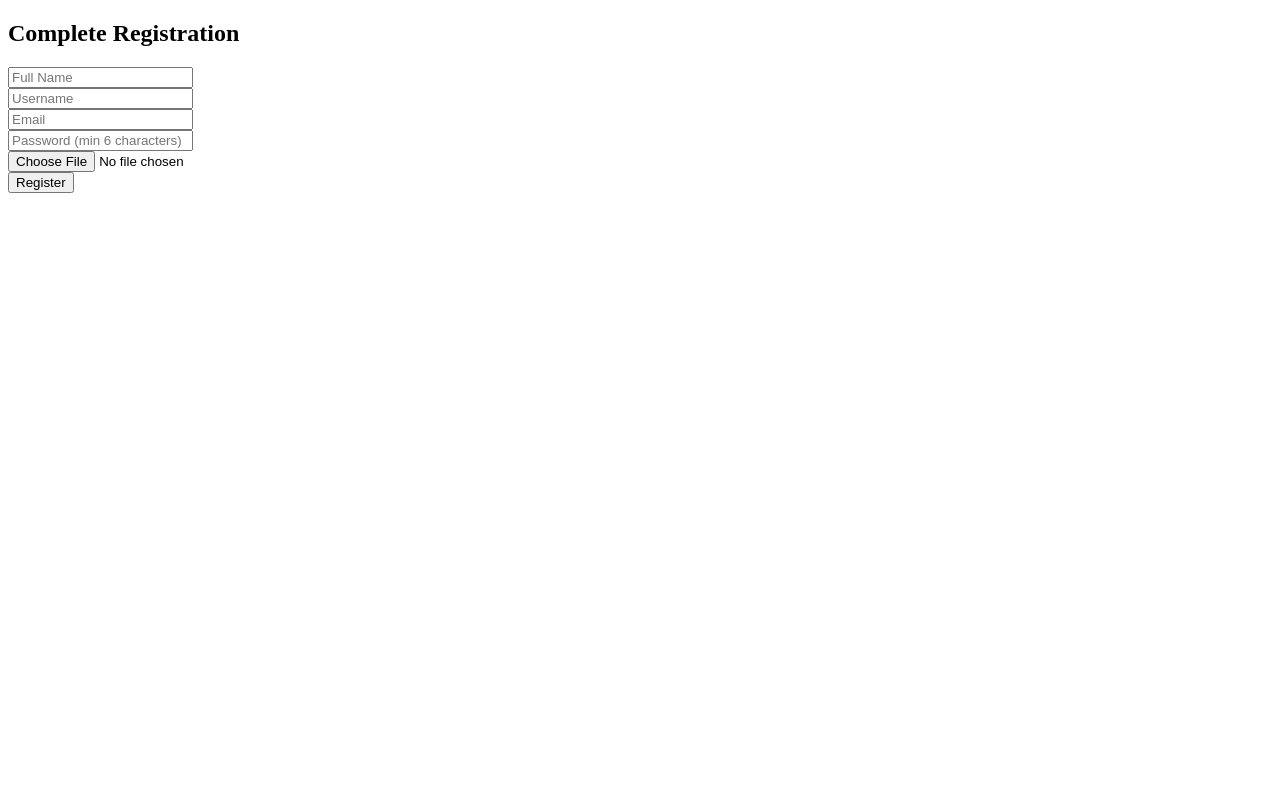
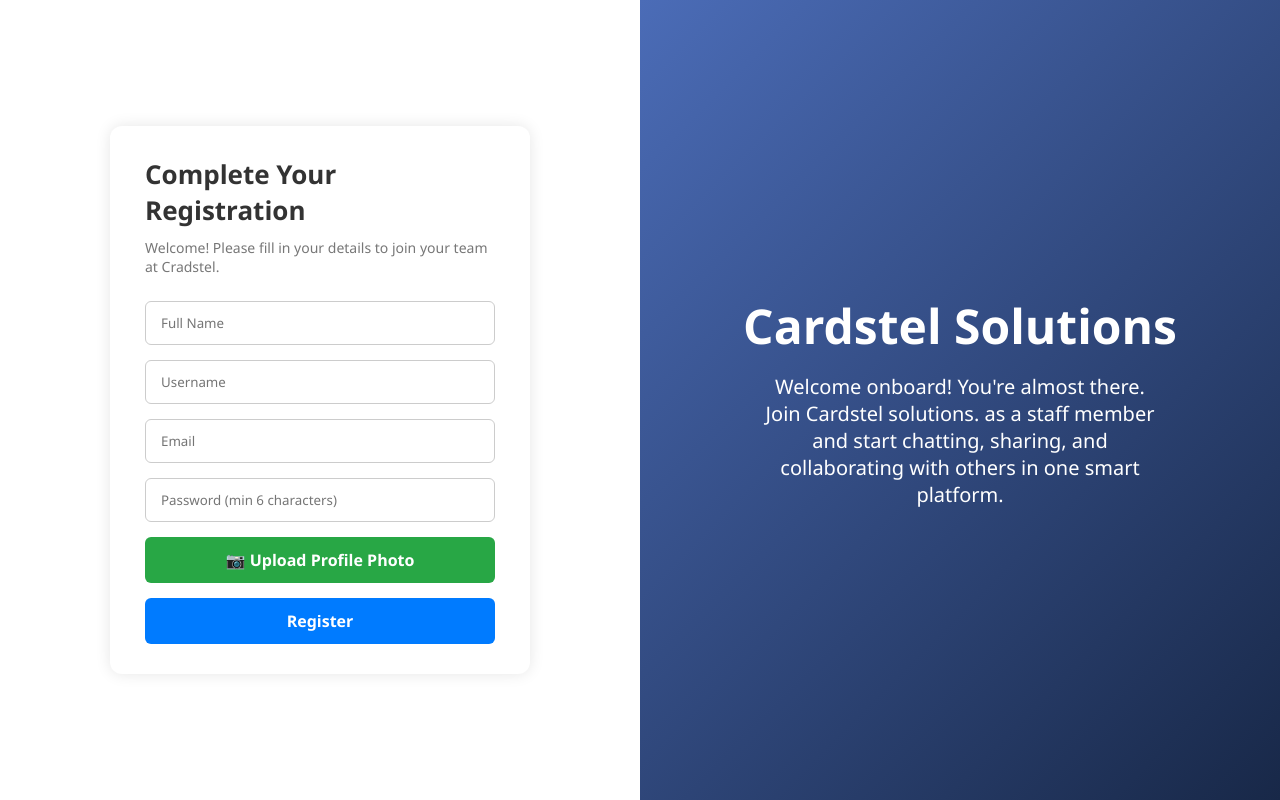
Before and after one commit to emmagit2/cardstel, a website: page views/staffRegister.html in a window 1280 px wide. Drawn offline with Linux system fonts and the light colour scheme.

Commit message:
Update staffRegister.html

```diff
--- a/views/staffRegister.html
+++ b/views/staffRegister.html
@@ -2,35 +2,220 @@
 <html lang="en">
 <head>
   <meta charset="UTF-8">
-  <title>Staff Registration</title>
+  <title>Staff Registration - Cradstel</title>
   <style>
+    * {
+      margin: 0;
+      padding: 0;
+      box-sizing: border-box;
+      font-family: 'Segoe UI', Tahoma, Geneva, Verdana, sans-serif;
+    }
+
+    body {
+      display: flex;
+      height: 100vh;
+      overflow: hidden;
+      background-color: #f0f2f5;
+    }
+
+    .left-section {
+      width: 50%;
+      padding: 40px;
+      display: flex;
+      flex-direction: column;
+      justify-content: center;
+      align-items: center;
+      background-color: #ffffff;
+    }
+
+    .form-container {
+      width: 100%;
+      max-width: 420px;
+      background: #fff;
+      padding: 30px 35px;
+      border-radius: 12px;
+      box-shadow: 0 0 15px rgba(0, 0, 0, 0.1);
+      animation: fadeIn 0.6s ease-in;
+    }
+
+    .form-container h2 {
+      margin-bottom: 10px;
+      font-size: 26px;
+      color: #333;
+    }
+
+    .form-container p {
+      font-size: 14px;
+      color: #777;
+      margin-bottom: 25px;
+    }
+
+    .form-container input {
+      width: 100%;
+      padding: 12px 15px;
+      margin-bottom: 15px;
+      border: 1px solid #ccc;
+      border-radius: 6px;
+      transition: border 0.3s;
+    }
+
+    .form-container input:focus {
+      outline: none;
+      border-color: #007bff;
+    }
+
+    .form-container button {
+      width: 100%;
+      padding: 12px;
+      background-color: #007bff;
+      color: white;
+      border: none;
+      border-radius: 6px;
+      font-weight: bold;
+      font-size: 16px;
+      cursor: pointer;
+      transition: background 0.3s;
+    }
+
+    .form-container button:hover {
+      background-color: #0056b3;
+    }
+
     #loadingSpinner {
       display: none;
       margin-top: 10px;
       font-size: 14px;
       color: #007bff;
+      text-align: center;
     }
+
     #loadingSpinner::before {
       content: "⏳ ";
     }
+
     button[disabled] {
       opacity: 0.6;
       cursor: not-allowed;
     }
+
+    .right-section {
+      width: 50%;
+      background: linear-gradient(135deg, #4b6cb7, #182848);
+      color: white;
+      display: flex;
+      flex-direction: column;
+      justify-content: center;
+      align-items: center;
+      text-align: center;
+      padding: 40px;
+    }
+
+    .right-section h1 {
+      font-size: 48px;
+      margin-bottom: 15px;
+      animation: fadeInUp 1s ease-out;
+    }
+
+    .right-section p {
+      font-size: 20px;
+      max-width: 400px;
+      animation: fadeInUp 1.2s ease-out;
+    }
+
+    @keyframes fadeIn {
+      from { opacity: 0; transform: translateY(10px); }
+      to { opacity: 1; transform: translateY(0); }
+    }
+
+    @keyframes fadeInUp {
+      from { opacity: 0; transform: translateY(30px); }
+      to { opacity: 1; transform: translateY(0); }
+    }
+
+    @media (max-width: 768px) {
+      body {
+        flex-direction: column;
+      }
+
+      .left-section, .right-section {
+        width: 100%;
+        height: auto;
+      }
+
+      .right-section {
+        padding: 60px 30px;
+      }
+    }
+
+    .upload-label {
+  display: inline-block;
+  width: 100%;
+  padding: 12px;
+  background-color: #28a745;
+  color: white;
+  border-radius: 6px;
+  text-align: center;
+  cursor: pointer;
+  font-weight: bold;
+  margin-bottom: 15px;
+  transition: background 0.3s ease;
+}
+.upload-label:hover {
+  background-color: #218838;
+}
+
+#imagePreviewContainer {
+  width: 100%;
+  display: none;
+  margin-bottom: 15px;
+  text-align: center;
+}
+
+#imagePreview {
+  max-width: 100px;
+  border-radius: 50%;
+  border: 2px solid #007bff;
+  object-fit: cover;
+}
+
   </style>
 </head>
 <body>
-  <h2>Complete Registration</h2>
-  <form id="registerForm">
-    <input type="text" id="fullName" placeholder="Full Name" required /><br/>
-    <input type="text" id="username" placeholder="Username" required /><br/>
-    <input type="email" id="email" placeholder="Email" readonly /><br/>
-    <input type="password" id="password" placeholder="Password (min 6 characters)" required /><br/>
-    <input type="file" id="photo" accept="image/*" /><br/>
-    <button type="submit" id="registerBtn">Register</button>
-    <div id="loadingSpinner">Processing... Please wait</div>
-  </form>
 
+  <!-- Left Side Form Section -->
+  <div class="left-section">
+    <div class="form-container">
+      <h2>Complete Your Registration</h2>
+      <p>Welcome! Please fill in your details to join your team at Cradstel.</p>
+      <form id="registerForm">
+        <input type="text" id="fullName" placeholder="Full Name" required />
+        <input type="text" id="username" placeholder="Username" required />
+        <input type="email" id="email" placeholder="Email" readonly />
+        <input type="password" id="password" placeholder="Password (min 6 characters)" required />
+<!-- Replace this line -->
+<!-- <input type="file" id="photo" accept="image/*" /> -->
+
+<!-- With this block -->
+<label for="photo" class="upload-label">
+  <span>📷 Upload Profile Photo</span>
+  <input type="file" id="photo" accept="image/*" hidden />
+</label>
+<div id="imagePreviewContainer">
+  <img id="imagePreview" src="" alt="Preview" />
+</div>
+        <button type="submit" id="registerBtn">Register</button>
+        <div id="loadingSpinner">Processing... Please wait</div>
+      </form>
+    </div>
+  </div>
+
+  <!-- Right Side Gradient Section -->
+  <div class="right-section">
+    <h1>Cardstel Solutions</h1>
+    <p>Welcome onboard! You're almost there. Join Cardstel solutions. as a staff member and start chatting, sharing, and collaborating with others in one smart platform.</p>
+  </div>
+
+  <!-- Firebase Auth Logic -->
   <script type="module">
     import { initializeApp } from "https://www.gstatic.com/firebasejs/10.7.1/firebase-app.js";
     import { getAuth, createUserWithEmailAndPassword } from "https://www.gstatic.com/firebasejs/10.7.1/firebase-auth.js";
@@ -95,15 +280,12 @@
       let photo_url = null;
 
       try {
-        // Show loading spinner & disable button
         loadingSpinner.style.display = 'block';
         registerBtn.disabled = true;
 
-        // Step 1: Create Firebase user
         const userCred = await createUserWithEmailAndPassword(auth, email, password);
         firebaseUser = userCred.user;
 
-        // Step 2: Upload photo if provided
         if (photo) {
           const formData = new FormData();
           formData.append('photo', photo);
@@ -116,7 +298,6 @@
           photo_url = uploadData.photo_url;
         }
 
-        // Step 3: Send data to backend
         const res = await fetch('/api/staff/complete-registration', {
           method: 'POST',
           headers: { 'Content-Type': 'application/json' },
@@ -150,11 +331,31 @@
         }
         alert('❌ ' + err.message);
       } finally {
-        // Always hide spinner and enable button again
         loadingSpinner.style.display = 'none';
         registerBtn.disabled = false;
       }
     });
+
+    const photoInput = document.getElementById('photo');
+const previewContainer = document.getElementById('imagePreviewContainer');
+const previewImage = document.getElementById('imagePreview');
+
+photoInput.addEventListener('change', function () {
+  const file = this.files[0];
+  if (file) {
+    const reader = new FileReader();
+    previewContainer.style.display = 'block';
+
+    reader.addEventListener('load', function () {
+      previewImage.setAttribute('src', this.result);
+    });
+
+    reader.readAsDataURL(file);
+  } else {
+    previewContainer.style.display = 'none';
+  }
+});
+
   </script>
 </body>
 </html>
```
